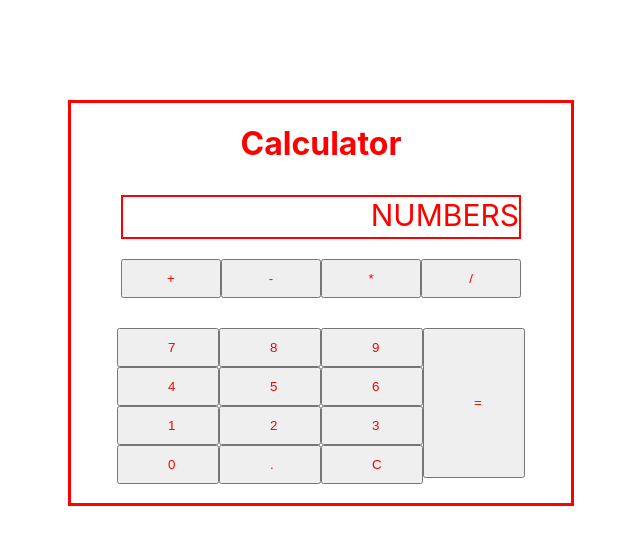
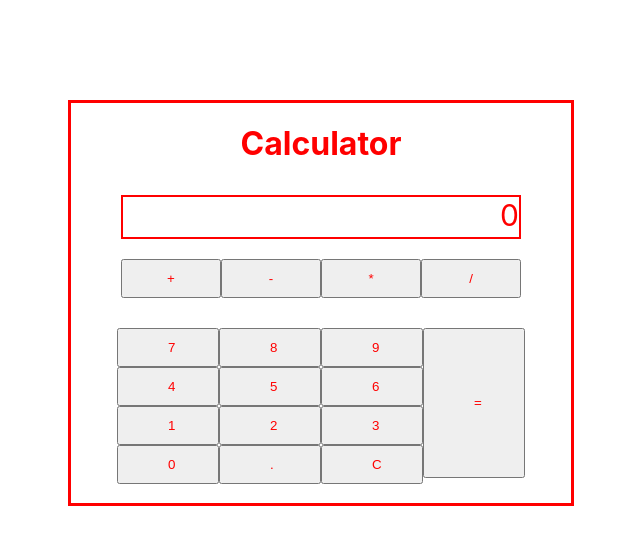
Before and after one commit to elizhang227/calc-react-app, a React (Create React App) app: page / in a window 1280 px wide. Shown: the top 544 px of the page, without its empty margins (319-959 px from the left). Built offline with nearby package versions, Linux system fonts and the light colour scheme.

Commit message:
numbers concatenate on the display now

```diff
--- a/src/buttons.js
+++ b/src/buttons.js
@@ -2,24 +2,34 @@ import React, { Component } from 'react';
 
 class Buttons extends Component {
     state = {
-        number: 0
+        number: 0,
+        test: ''
     }
 
     handleClick = async (e) => {
         e.preventDefault();
 
-        let num = e.target.innerHTML
+        let num = this.state.test + e.target.innerHTML
+        // num += e.target.innerHTML
         console.log('this is num', num)
         this.setState({
-            number: num
+            number: num,
+            test: num
         })
     }
 
+    clearScreen = async (e) => {
+        e.preventDefault();
+
+
+    }
+
     render() {
+        const { number } = this.state;
         return (
             <div>
                 <div className='Display'>
-                    <p>NUMBERS</p>
+                    <p>{number}</p>
                 </div>
                 <div className='Operator-Buttons'>
                     <button onClick={(e) => this.handleClick(e)}>+</button>
```
